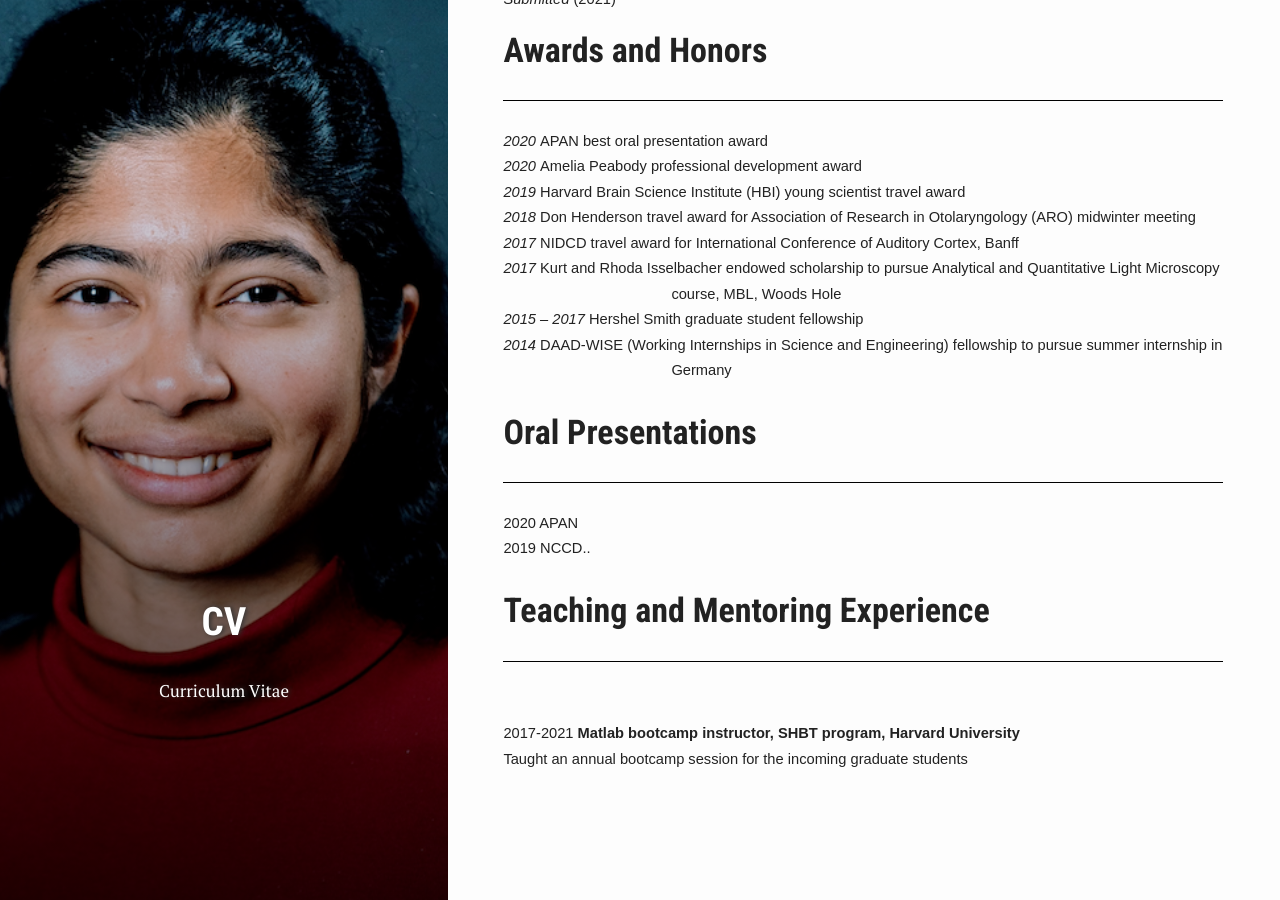
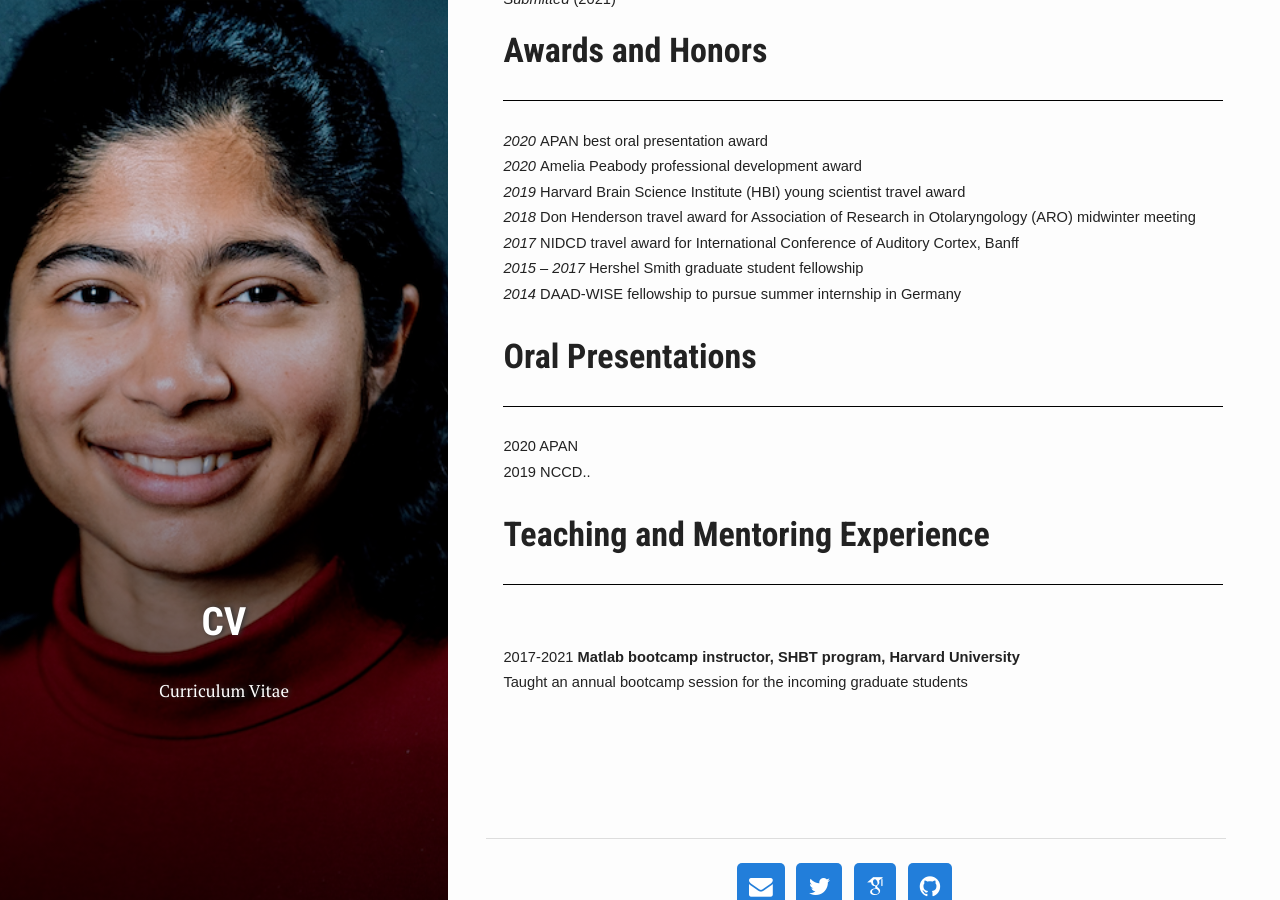
Before and after one commit to Meenakshi-Asokan/Meenakshi-Asokan.github.io, a Jekyll site: the page built from pages/2_cv.html, in a window 1280 px wide and 900 px high, scrolled down 1202 px. Built offline with Jekyll 4.4.1, drawn with Linux system fonts in a browser that asks for light colours; nearby versions of some CDN libraries; some web fonts are replaced; library files that are not in the unit come from our copies.

Commit message:
Update 2_cv.html

```diff
--- a/pages/2_cv.html
+++ b/pages/2_cv.html
@@ -48,8 +48,9 @@
   Harvard University, Division of Medical Sciences</span></p>
 
 <p class=MsoNormal style='margin-top:0in;margin-right:-.5in;margin-bottom:0in;
-margin-left:99.0pt;margin-bottom:.0001pt;text-indent:-99.0pt'><span
-style='font-size:11.0pt;font-family:"Century Gothic",sans-serif'>2011-2015    <b>B.S.
+margin-left:1.75in;margin-bottom:.0001pt;text-indent:-1.75in'><i><span
+style='font-size:11.0pt;font-family:"Century Gothic",sans-serif'>2011 – 2015 </span></i><b><span
+style='font-size:11.0pt;font-family:"Century Gothic",sans-serif'>B.S.
 Electrical Engineering &amp; Biomedical Engineering (Minor)</b></span></p>
 
 <p class=MsoNormal style='margin-top:0in;margin-right:-.5in;margin-bottom:0in;
@@ -192,19 +193,13 @@
 
 <p class=MsoNormal style='margin-top:0in;margin-right:-.5in;margin-bottom:0in;
 margin-left:1.75in;margin-bottom:.0001pt;text-indent:-1.75in'><i><span
-style='font-size:11.0pt;font-family:"Century Gothic",sans-serif'>2017             </span></i><span
-style='font-size:11.0pt;font-family:"Century Gothic",sans-serif'>Kurt and Rhoda Isselbacher endowed scholarship to pursue
-  Analytical and Quantitative Light Microscopy course, MBL, Woods Hole</span></p>
-
-<p class=MsoNormal style='margin-top:0in;margin-right:-.5in;margin-bottom:0in;
-margin-left:1.75in;margin-bottom:.0001pt;text-indent:-1.75in'><i><span
 style='font-size:11.0pt;font-family:"Century Gothic",sans-serif'>2015 – 2017 </span></i><span
 style='font-size:11.0pt;font-family:"Century Gothic",sans-serif'>Hershel Smith graduate student fellowship</span></p>
 
 <p class=MsoNormal style='margin-top:0in;margin-right:-.5in;margin-bottom:0in;
 margin-left:1.75in;margin-bottom:.0001pt;text-indent:-1.75in'><i><span
 style='font-size:11.0pt;font-family:"Century Gothic",sans-serif'>2014             </span></i><span
-style='font-size:11.0pt;font-family:"Century Gothic",sans-serif'>DAAD-WISE (Working Internships in Science and Engineering) fellowship
+style='font-size:11.0pt;font-family:"Century Gothic",sans-serif'>DAAD-WISE fellowship
   to pursue summer internship in Germany</span></p>
 
 <p class=MsoNormal style='margin-top:0in;margin-right:-.5in;margin-bottom:0in;
```
